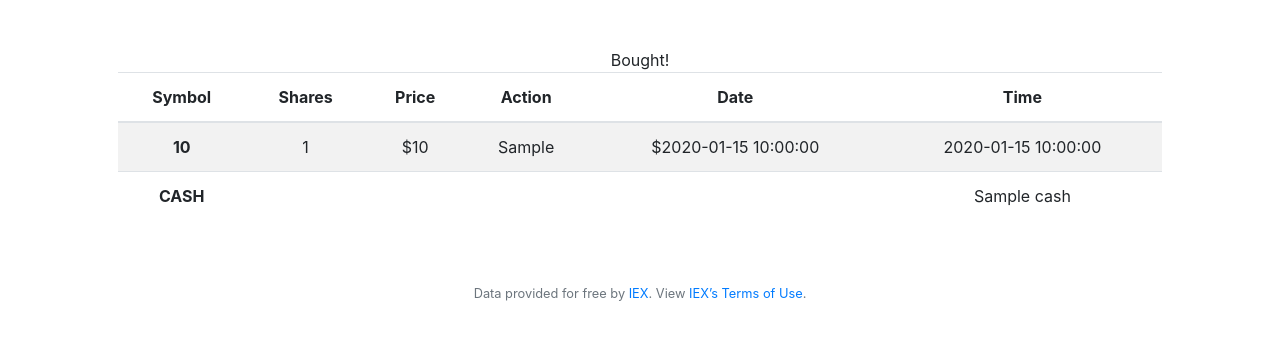
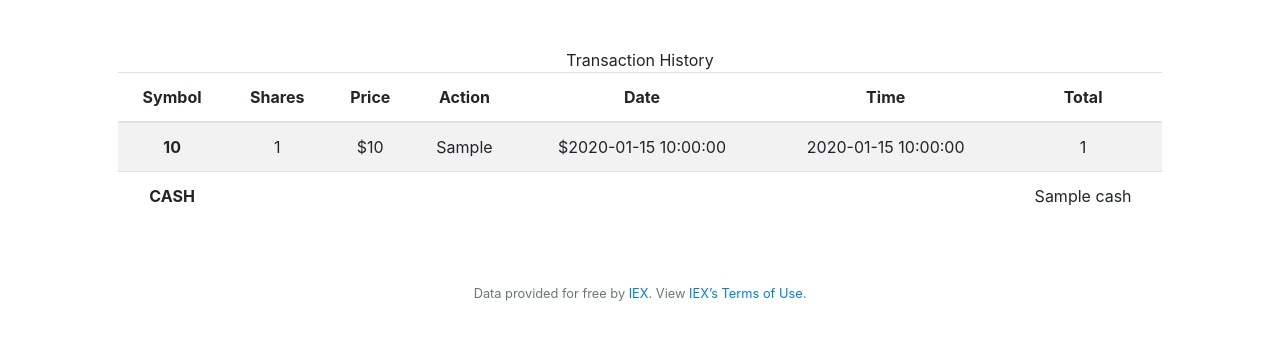
Before and after one commit to NHopewell/Harvard-CS50, a Flask app: template week_8_Web_Programming/Finance/templates/history.html in a window 1280 px wide. Shown: the part 76-416 px from the top of the page. Run offline with Flask 2, Linux system fonts and the light colour scheme; the template is opened without the code that fills it: most values are stand-ins (such as "Sample title", 1, 10 or a date in 2020); some libraries are stand-ins or nearby versions.

Commit message:
updates history

```diff
--- a/week_8_Web_Programming/Finance/templates/history.html
+++ b/week_8_Web_Programming/Finance/templates/history.html
@@ -6,7 +6,7 @@
 
 {% block main %}
     <div class="container bought-container">
-        <a>Bought!</a>
+        <a>Transaction History</a>
     </div>
     <table class="table table-striped">
       <thead>
@@ -17,6 +17,7 @@
           <th scope="col">Action</th>
           <th scope="col">Date</th>
           <th scope="col">Time</th>
+          <th scope="col">Total</th>
         </tr>
       </thead>
       <tbody>
@@ -27,11 +28,13 @@
               <td>${{ row["stock_value"] }}</td>
               <td>{{ row["transaction_type"] }}</td>
               <td>${{ row["transaction_date"] }}</td>
-              <td>{{ row["transaction_time"] }}</td
+              <td>{{ row["transaction_time"] }}</td>
+              <td>{{ row["total_cost"] }}</td>
             </tr>
           {% endfor %}
             <tr>
               <th scope="row">CASH</th>
+              <td></td>
               <td></td>
               <td></td>
               <td></td>
```
